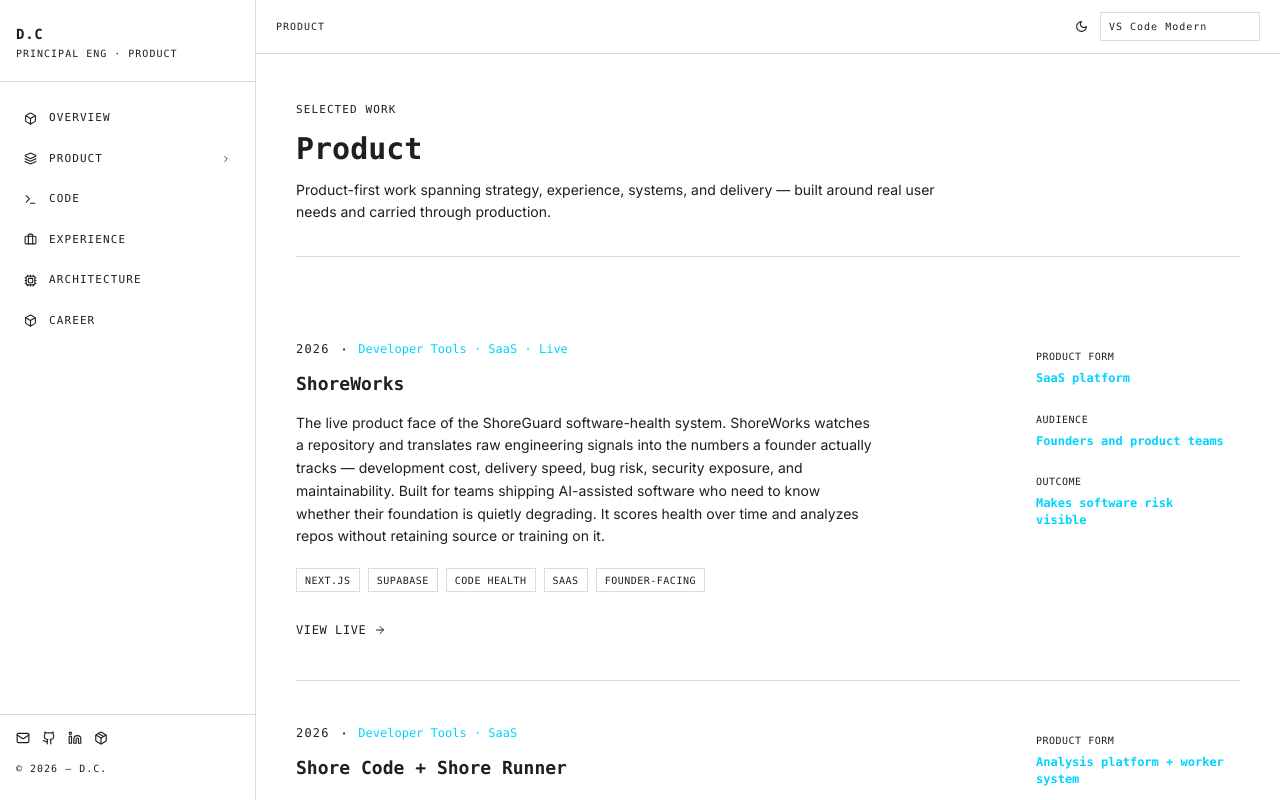
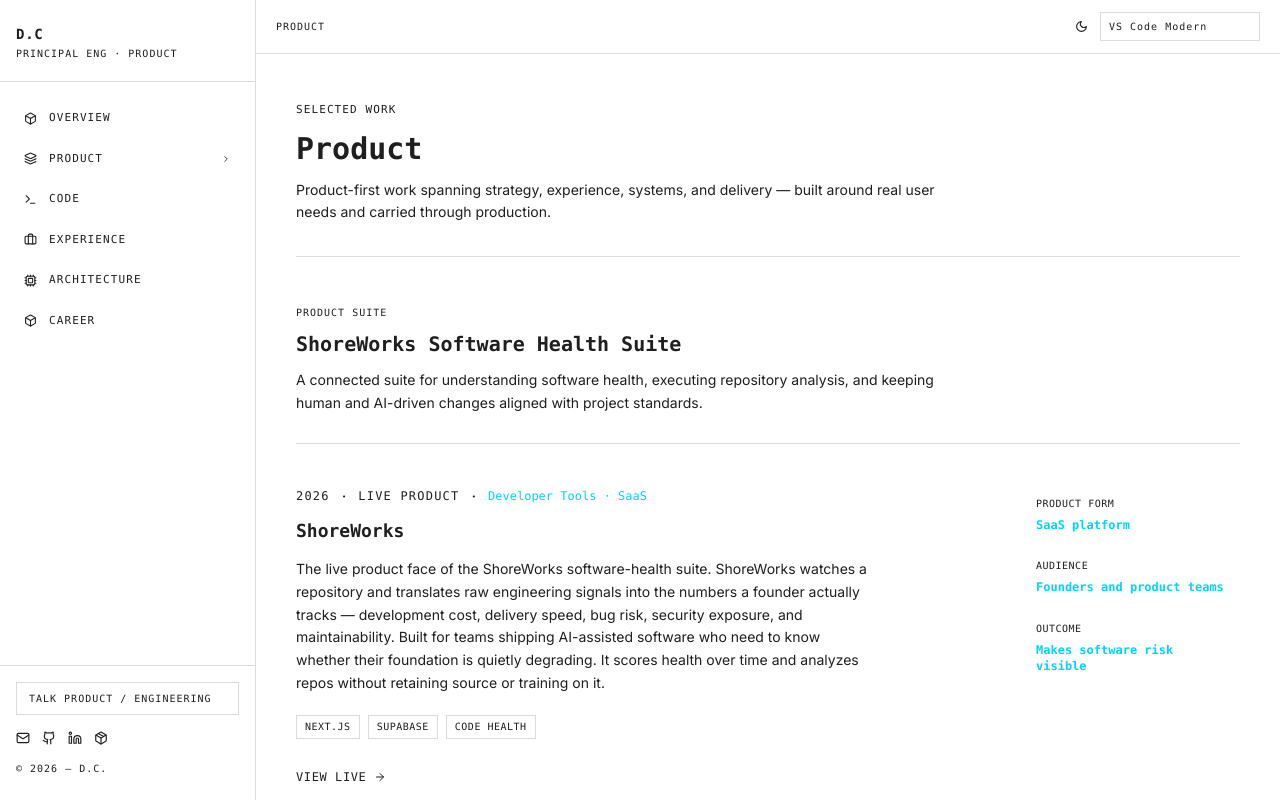
Before and after one commit to dcassil/dcassil.github.io, a React (Vite) app: page / in a window 1280 px wide. Both pictures are taken after a click on the button "PRODUCT". Built offline with nearby package versions, Linux system fonts and the light colour scheme.

Commit message:
Refine portfolio content hierarchy

```diff
--- a/src/app/App.tsx
+++ b/src/app/App.tsx
@@ -1,4 +1,4 @@
-import { useState, useEffect, useRef, useCallback } from "react";
+import { Fragment, useState, useEffect, useRef, useCallback } from "react";
 import { Menu, X, Github, ExternalLink, ArrowRight, Terminal, Layers, Box, Cpu, ChevronRight, Sun, Moon, Briefcase, Mail, Linkedin, Package } from "lucide-react";
 
 // ─── Types ────────────────────────────────────────────────────────────────────
@@ -18,6 +18,34 @@ interface ThemeEntry {
   name: string;
   dark: ThemeColors;
   light: ThemeColors;
+}
+
+interface CodeRepo {
+  id: string;
+  title: string;
+  description: string;
+  tags: string[];
+  family: string;
+  url?: string;
+}
+
+interface ProductSignal {
+  label: string;
+  value: string;
+}
+
+interface ProductWork {
+  id: string;
+  title: string;
+  period: string;
+  status: string;
+  category: string;
+  description: string;
+  tags: string[];
+  metrics: ProductSignal[];
+  accent: string;
+  suite?: string;
+  url?: string;
 }
 
 const CONTACT_EMAIL_CODES = [
@@ -236,21 +264,30 @@ function useHashRoute(): [Section, (s: Section) => void] {
 
 // ─── Content Data ────────────────────────────────────────────────────────────
 
-const CODE_REPOS = [
-  {
-    id: "shoreworks-code-strategy",
-    title: "ShoreWorks — code strategy",
-    description:
-      "The engine behind ShoreWorks (casspear.com). It's a private product, so there's no public repo — but the strategy is the point: treat architecture as executable. Layered modules with enforced dependency boundaries, typed contracts between the product tier and a stateless scan runner, dependency-cycle checks in CI, and near-total test coverage (493/493 product, 130/130 runner). Static-analysis toolchains run in an isolated worker that leases scans and never persists customer source.",
-    tags: ["Next.js", "Supabase", "Static Analysis", "Private"],
-  },
+const CODE_FAMILIES = [
+  "Embedded editing and protocols",
+  "Code health and architecture",
+  "State and content systems",
+];
+
+const CODE_REPOS: CodeRepo[] = [
   {
     id: "frame-link",
     title: "frame-link",
     description:
       "A typed, serializable protocol for iframe ↔ host communication over postMessage. Handles request/response, events, and origin validation so embedded apps and their hosts can talk safely without hand-rolling message plumbing.",
     tags: ["TypeScript", "postMessage", "iframe", "Protocol"],
+    family: "Embedded editing and protocols",
     url: "https://github.com/dcassil/frame-link",
+  },
+  {
+    id: "stardust-iframe-adapter",
+    title: "stardust-iframe-adapter",
+    description:
+      "A typed, serializable visual-editing protocol plus iframe/host React adapters (built on frame-link). Maps editable elements inside an embedded site to host overlay controls, shipped with a runnable admin + site demo.",
+    tags: ["TypeScript", "Visual Editing", "React", "CMS"],
+    family: "Embedded editing and protocols",
+    url: "https://github.com/dcassil/stardust-iframe-adapter",
   },
   {
     id: "frame-link-react",
@@ -258,15 +295,8 @@ const CODE_REPOS = [
     description:
       "React bindings for frame-link — hooks and providers that expose the typed iframe/host channel to components, keeping message wiring declarative on both sides of the frame.",
     tags: ["TypeScript", "React", "Hooks", "iframe"],
+    family: "Embedded editing and protocols",
     url: "https://github.com/dcassil/frame-link-react",
-  },
-  {
-    id: "stardust-iframe-adapter",
-    title: "stardust-iframe-adapter",
-    description:
-      "A typed, serializable visual-editing protocol plus iframe/host React adapters (built on frame-link). Maps editable elements inside an embedded site to host overlay controls, shipped with a runnable admin + site demo.",
-    tags: ["TypeScript", "Visual Editing", "React", "CMS"],
-    url: "https://github.com/dcassil/stardust-iframe-adapter",
   },
   {
     id: "stardust-dashboard",
@@ -274,7 +304,43 @@ const CODE_REPOS = [
     description:
       "An extensible host-dashboard boilerplate for in-iframe visual editors built on the stardust iframe adapter. Bring your own content store and block types; the dashboard supplies the editing shell.",
     tags: ["TypeScript", "Dashboard", "Boilerplate", "CMS"],
+    family: "Embedded editing and protocols",
     url: "https://github.com/dcassil/stardust-dashboard",
+  },
+  {
+    id: "ci-health-audit",
+    title: "ci-health-audit",
+    description:
+      "A deterministic 0–10 code-health score for JS/TS codebases, runnable as a CLI, a GitHub Action, or a pre-commit gate. The same static-analysis philosophy behind ShoreWorks, packaged so a build can fail on health drift instead of merging it.",
+    tags: ["TypeScript", "CI", "GitHub Action", "Static Analysis"],
+    family: "Code health and architecture",
+    url: "https://github.com/dcassil/ci-health-audit",
+  },
+  {
+    id: "code-audit",
+    title: "code-audit",
+    description:
+      "Tooling for auditing a codebase — surfacing quality and structural signals to keep both human- and agent-driven changes honest over time.",
+    tags: ["TypeScript", "Static Analysis", "Tooling"],
+    family: "Code health and architecture",
+    url: "https://github.com/dcassil/code-audit",
+  },
+  {
+    id: "cadre-architecture-docs",
+    title: "cadre-architecture-docs",
+    description:
+      "Public reference for the architecture patterns used by Cadre — the layering, boundaries, and conventions that keep services consistent and maintainable.",
+    tags: ["Architecture", "Patterns", "Docs"],
+    family: "Code health and architecture",
+    url: "https://github.com/dcassil/cadre-architecture-docs",
+  },
+  {
+    id: "shoreworks-code-strategy",
+    title: "ShoreWorks — code strategy",
+    description:
+      "The private engine behind ShoreWorks (casspear.com): layered modules with enforced dependency boundaries, typed contracts between the product tier and a stateless scan runner, dependency-cycle checks in CI, and a repository-analysis worker that leases scans without persisting customer source.",
+    tags: ["Next.js", "Supabase", "Static Analysis", "Private"],
+    family: "Code health and architecture",
   },
   {
     id: "versioned-content-engine",
@@ -282,6 +348,7 @@ const CODE_REPOS = [
     description:
       "A headless, dependency-free library for draft/live content versioning. Append-only records with deterministic materialization and corrected tombstone semantics — the versioning core, decoupled from any storage or UI.",
     tags: ["TypeScript", "Versioning", "Headless", "Data Model"],
+    family: "State and content systems",
     url: "https://github.com/dcassil/versioned-content-engine",
   },
   {
@@ -290,42 +357,25 @@ const CODE_REPOS = [
     description:
       "Client-side transactional change management: sequence edits, undo/redo, edge deduplication, superimpose changes onto a dataset, and flush as batched saves. Published to npm as sequence-transactor.",
     tags: ["TypeScript", "Undo/Redo", "State", "npm"],
+    family: "State and content systems",
     url: "https://github.com/dcassil/transactor",
-  },
-  {
-    id: "code-audit",
-    title: "code-audit",
-    description:
-      "Tooling for auditing a codebase — surfacing quality and structural signals to keep both human- and agent-driven changes honest over time.",
-    tags: ["TypeScript", "Static Analysis", "Tooling"],
-    url: "https://github.com/dcassil/code-audit",
-  },
-  {
-    id: "ci-health-audit",
-    title: "ci-health-audit",
-    description:
-      "A deterministic 0–10 code-health score for JS/TS codebases, runnable as a CLI, a GitHub Action, or a pre-commit gate. The same static-analysis philosophy behind ShoreWorks, packaged so a build can fail on health drift instead of merging it.",
-    tags: ["TypeScript", "CI", "GitHub Action", "Static Analysis"],
-    url: "https://github.com/dcassil/ci-health-audit",
-  },
-  {
-    id: "cadre-architecture-docs",
-    title: "cadre-architecture-docs",
-    description:
-      "Public reference for the architecture patterns used by Cadre — the layering, boundaries, and conventions that keep services consistent and maintainable.",
-    tags: ["Architecture", "Patterns", "Docs"],
-    url: "https://github.com/dcassil/cadre-architecture-docs",
   },
 ];
 
-const PRODUCT_WORK = [
+const PRODUCT_SUITE_DESCRIPTIONS: Record<string, string> = {
+  "ShoreWorks Software Health Suite":
+    "A connected suite for understanding software health, executing repository analysis, and keeping human and AI-driven changes aligned with project standards.",
+};
+
+const PRODUCT_WORK: ProductWork[] = [
   {
     id: "shoreworks",
     title: "ShoreWorks",
     period: "2026",
-    category: "Developer Tools · SaaS · Live",
+    status: "Live product",
+    category: "Developer Tools · SaaS",
     description:
-      "The live product face of the ShoreGuard software-health system. ShoreWorks watches a repository and translates raw engineering signals into the numbers a founder actually tracks — development cost, delivery speed, bug risk, security exposure, and maintainability. Built for teams shipping AI-assisted software who need to know whether their foundation is quietly degrading. It scores health over time and analyzes repos without retaining source or training on it.",
+      "The live product face of the ShoreWorks software-health suite. ShoreWorks watches a repository and translates raw engineering signals into the numbers a founder actually tracks — development cost, delivery speed, bug risk, security exposure, and maintainability. Built for teams shipping AI-assisted software who need to know whether their foundation is quietly degrading. It scores health over time and analyzes repos without retaining source or training on it.",
     tags: ["Next.js", "Supabase", "Code Health", "SaaS", "Founder-facing"],
     metrics: [
       { label: "Product form", value: "SaaS platform" },
@@ -333,12 +383,14 @@ const PRODUCT_WORK = [
       { label: "Outcome", value: "Makes software risk visible" },
     ],
     accent: "#00d4ff",
+    suite: "ShoreWorks Software Health Suite",
     url: "https://www.casspear.com/",
   },
   {
     id: "shore-code",
     title: "Shore Code + Shore Runner",
     period: "2026",
+    status: "Working system",
     category: "Developer Tools · SaaS",
     description:
       "The product and worker substrate behind ShoreGuard. Shore Code and Shore Runner help teams understand the condition of their codebase, track how it changes over time, and identify the areas most likely to slow development or introduce risk. The system connects securely to GitHub, analyzes repositories without retaining customer source code, and turns technical findings into clear health scores, trends, and actionable insights.",
@@ -349,11 +401,13 @@ const PRODUCT_WORK = [
       { label: "Outcome", value: "Turns repositories into actionable health signals" },
     ],
     accent: "#00d4ff",
+    suite: "ShoreWorks Software Health Suite",
   },
   {
     id: "shoreguard",
     title: "ShoreGuard",
     period: "2026",
+    status: "Working system",
     category: "Codebase Protection · AI Guardrails",
     description:
       "A codebase protection system that keeps software healthy as teams and AI agents continue building. It turns architectural standards, code-quality expectations, and project-specific rules into automated guardrails that catch drift, prevent regressions, and improve the codebase with every commit.",
@@ -361,14 +415,16 @@ const PRODUCT_WORK = [
     metrics: [
       { label: "Product form", value: "CLI + CI guardrails" },
       { label: "Audience", value: "Human and AI developers" },
-      { label: "Outcome", value: "Prevents architectural drift" },
+      { label: "Outcome", value: "Keeps changes aligned with project standards" },
     ],
     accent: "#00d4ff",
+    suite: "ShoreWorks Software Health Suite",
   },
   {
     id: "multi-tenant-code-intelligence",
     title: "Multi-Tenant Code Intelligence Platform",
     period: "2026",
+    status: "Product concept",
     category: "Enterprise SaaS · Code Intelligence",
     description:
       "An organization-wide software health platform built to evaluate codebases across multiple teams, products, and repositories. It combines automated analysis, historical trends, and shared engineering standards to help leaders identify systemic risk, compare code health across the organization, and focus improvement efforts where they will have the greatest impact.",
@@ -384,6 +440,7 @@ const PRODUCT_WORK = [
     id: "agent-workflows",
     title: "Katana + Dev Genie",
     period: "2026",
+    status: "Working system",
     category: "AI Engineering · Workflow Systems",
     description:
       "An AI engineering system that brings structure, consistency, and oversight to complex software development. It coordinates specialized agents through defined workflows, quality gates, architectural rules, and auditable decision paths — helping teams move faster without losing control of how software is designed, built, and maintained.",
@@ -399,6 +456,7 @@ const PRODUCT_WORK = [
     id: "governance-meeting-intelligence",
     title: "Governance Meeting Intelligence Platform",
     period: "2026",
+    status: "Working system",
     category: "Workflow Automation · AI Intelligence",
     description:
       "A meeting workflow system that turns recorded governance sessions into structured, usable outcomes. It captures and transcribes meetings, uses AI to identify decisions, action items, owners, deadlines, risks, and key discussion themes, then organizes the results into reviewable minutes and a searchable institutional record.",
@@ -406,7 +464,7 @@ const PRODUCT_WORK = [
     metrics: [
       { label: "Product form", value: "AI workflow platform" },
       { label: "Audience", value: "Governance councils" },
-      { label: "Outcome", value: "Turns meetings into accountable outcomes" },
+      { label: "Outcome", value: "Turns discussion into decisions and actions" },
     ],
     accent: "#22c55e",
   },
@@ -414,6 +472,7 @@ const PRODUCT_WORK = [
     id: "knack-live-builder",
     title: "Knack Live-App Builder Prototype",
     period: "2023",
+    status: "Prototype",
     category: "Product Architecture · UX Systems",
     description:
       "A live-app editing prototype that let users interact with their actual hosted app inside an iframe instead of a detached simulation. The model used postMessage, parent-side overlays, context menus, drop zones, drag handles, collaboration states, and draft/versioning concepts.",
@@ -429,6 +488,7 @@ const PRODUCT_WORK = [
     id: "frame-link-stardust",
     title: "Frame Link → Stardust Iframe Adapter",
     period: "2021",
+    status: "Open-source foundation",
     category: "Protocol · Visual Editing",
     description:
       "A typed iframe communication primitive composed into a visual-editing adapter. Frame Link handles secure host/iframe request-response messaging; Stardust maps editable elements inside an embedded site to host-side overlays, content injection, and draft/live flows.",
@@ -444,6 +504,7 @@ const PRODUCT_WORK = [
     id: "ladder-demo",
     title: "Clinical Ladder Workflow",
     period: "2026",
+    status: "Product concept",
     category: "Domain Modeling · Product Sense",
     description:
       "A focused full-stack workflow for clinical ladder submissions: nurse intent, evidence capture, requirement matching, portfolio review, and reviewer decision. It is a constrained product slice, useful because it turns an ambiguous domain into a coherent end-to-end system.",
@@ -466,6 +527,7 @@ const EXPERIENCE_WORK = [
     summary:
       "Joined as a founding team member to design and build the foundation of a growing AI/ML product suite spanning medical, banking, and bidding-platform use cases.",
     highlights: [
+      "Worked with leadership to identify product opportunities, define shared platform capabilities, and turn early commercial concepts into viable multi-tenant products.",
       "Led development across frontend, backend, and multi-tenant database architecture.",
       "Built initially on AWS, then helped guide the platform through a transition to Azure.",
       "Shaped core capabilities around identity confirmation, customer qualification, risk detection, reporting, onboarding workflow builders, customer management, inventory, and dashboard-based claim initiation.",
@@ -489,34 +551,20 @@ const EXPERIENCE_WORK = [
     tags: ["React", "Vue", "Backbone", "Product Strategy", "AI Prototypes"],
   },
   {
-    company: "Oracle NetSuite",
-    role: "Senior Software Engineer · Manager · Team Lead",
-    period: "Jan 2016 - Apr 2021",
-    location: "Oklahoma City Metropolitan Area",
-    summary:
-      "Worked across engineering leadership, product recovery, and R&D-focused architecture for enterprise eCommerce and CMS systems after the NetSuite acquisition by Oracle.",
-    highlights: [
-      "Managed a team of JavaScript engineers building and improving React-based eCommerce and website-management CMS products.",
-      "Served in an R&D role evaluating frontend frameworks, internal platform technologies, and architectural options for new product directions.",
-      "Led a stalled major redesign effort back to a viable plan by aligning architecture, design, engineering, and delivery scope.",
-      "Balanced hands-on implementation with project management, product tradeoffs, deadline negotiation, and expectation resets.",
-    ],
-    tags: ["React", "CMS", "eCommerce", "Engineering Management", "R&D"],
-  },
-  {
-    company: "NetSuite",
-    role: "Senior Software Engineer",
+    company: "NetSuite / Oracle NetSuite",
+    role: "Senior Software Engineer → Team Lead → Engineering Manager",
     period: "Mar 2013 - Apr 2021",
     location: "Oklahoma City Metropolitan Area",
     summary:
-      "Built enterprise eCommerce and content-management systems before and through NetSuite's acquisition by Oracle.",
+      "Eight-year progression across enterprise eCommerce, CMS, platform modernization, R&D, and engineering leadership through NetSuite's acquisition by Oracle.",
     highlights: [
-      "Solved complex data-architecture and code-design problems with direct impact on customer-facing UX.",
+      "Built enterprise eCommerce and content-management systems with attention to data architecture, UI architecture, and customer-facing UX.",
       "Bridged engineering and design by managing SCSS and JavaScript implementation for UI/UX-heavy product work.",
-      "Helped build enterprise software intended to feel as usable and polished as modern startup products.",
-      "Expanded from individual contributor work into cross-functional product, design, and engineering coordination.",
+      "Led JavaScript and React engineers improving eCommerce and website-management CMS products.",
+      "Evaluated frontend frameworks, internal platform technologies, and architectural options for new product directions.",
+      "Recovered a stalled major redesign by aligning architecture, design, engineering, scope, and delivery expectations.",
     ],
-    tags: ["JavaScript", "SCSS", "Webpack", "Enterprise SaaS", "UI Architecture"],
+    tags: ["React", "CMS", "eCommerce", "Engineering Leadership", "R&D"],
   },
 ];
 
@@ -991,19 +1039,38 @@ function ProductPage() {
       />
 
       <div className="flex flex-col divide-y divide-border">
-        {PRODUCT_WORK.map((work) => (
-          <article key={work.id} className="py-10 group">
+        {PRODUCT_WORK.map((work, index) => {
+          const showSuite = Boolean(work.suite && work.suite !== PRODUCT_WORK[index - 1]?.suite);
+
+          return (
+            <Fragment key={work.id}>
+              {showSuite && work.suite && (
+                <div className="pt-2 pb-7">
+                  <p className="font-mono text-[10px] text-primary tracking-widest uppercase mb-3">
+                    Product suite
+                  </p>
+                  <h3 className="font-mono text-xl font-semibold text-foreground leading-tight">
+                    {work.suite}
+                  </h3>
+                  <p className="text-sm text-muted-foreground leading-relaxed max-w-2xl mt-3">
+                    {PRODUCT_SUITE_DESCRIPTIONS[work.suite]}
+                  </p>
+                </div>
+              )}
+              <article className="py-10 group">
                 <div className="flex flex-col sm:flex-row sm:items-start gap-6">
                   <div className="flex-1">
-                <div className="flex items-center gap-3 mb-3">
+                    <div className="flex flex-wrap items-center gap-3 mb-3">
                       <span className="font-mono text-xs text-muted-foreground tracking-widest">{work.period}</span>
+                      <span className="text-border">·</span>
+                      <span className="font-mono text-xs text-foreground tracking-widest uppercase">{work.status}</span>
                       <span className="text-border">·</span>
                       <span className="font-mono text-xs" style={{ color: work.accent }}>{work.category}</span>
                     </div>
                     <h3 className="font-mono text-lg font-semibold text-foreground mb-4 leading-tight">{work.title}</h3>
                     <p className="text-sm text-muted-foreground leading-relaxed max-w-xl mb-5">{work.description}</p>
                     <div className="flex flex-wrap gap-2 mb-6">
-                  {work.tags.map((t) => <Tag key={t}>{t}</Tag>)}
+                      {work.tags.slice(0, 3).map((t) => <Tag key={t}>{t}</Tag>)}
                     </div>
                     {work.url && (
                       <a
@@ -1028,13 +1095,17 @@ function ProductPage() {
                   </div>
                 </div>
               </article>
-        ))}
+            </Fragment>
+          );
+        })}
       </div>
     </div>
   );
 }
 
 function CodePage() {
+  let repoIndex = 0;
+
   return (
     <div className="px-5 sm:px-8 lg:px-10 py-10 sm:py-12">
       <PageHeader
@@ -1043,12 +1114,22 @@ function CodePage() {
         description="A closer look at how I design and build software: public libraries, private product systems, and the architectural patterns behind them. The work spans typed protocols, visual tooling, code health, agent workflows, and systems designed to remain clear, testable, and dependable as they grow."
       />
 
+      <div className="space-y-9">
+        {CODE_FAMILIES.map((family) => {
+          const repos = CODE_REPOS.filter((repo) => repo.family === family);
+
+          return (
+            <section key={family}>
+              <h3 className="font-mono text-xs font-semibold text-foreground tracking-widest uppercase mb-3">
+                {family}
+              </h3>
               <div className="grid grid-cols-1 lg:grid-cols-2 gap-3">
-        {CODE_REPOS.map((repo, i) => {
+                {repos.map((repo) => {
+                  repoIndex += 1;
                   const inner = (
                     <>
                       <div className="flex items-center gap-3 mb-4 min-w-0">
-                <span className="font-mono text-xs text-muted-foreground">{String(i + 1).padStart(2, "0")}</span>
+                        <span className="font-mono text-xs text-muted-foreground">{String(repoIndex).padStart(2, "0")}</span>
                         {repo.url ? (
                           <Github size={14} className="text-muted-foreground flex-shrink-0" />
                         ) : (
@@ -1082,6 +1163,10 @@ function CodePage() {
                     <div key={repo.id} className="group flex flex-col bg-card border border-border p-5">
                       {inner}
                     </div>
+                  );
+                })}
+              </div>
+            </section>
           );
         })}
       </div>
@@ -1312,6 +1397,13 @@ function Sidebar({
 
         {/* Footer */}
         <div className="px-4 pb-6 pt-4 border-t border-sidebar-border">
+          <button
+            type="button"
+            onClick={openContactEmail}
+            className="w-full mb-4 border border-sidebar-border bg-sidebar-accent/40 px-3 py-2 text-left font-mono text-[10px] uppercase tracking-widest text-foreground hover:border-primary/50 hover:text-primary transition-colors duration-200"
+          >
+            Talk product / engineering
+          </button>
           <div className="flex gap-3 mb-4">
             <button
               type="button"
```
Lines whose indentation alone changed are shown as unchanged.
